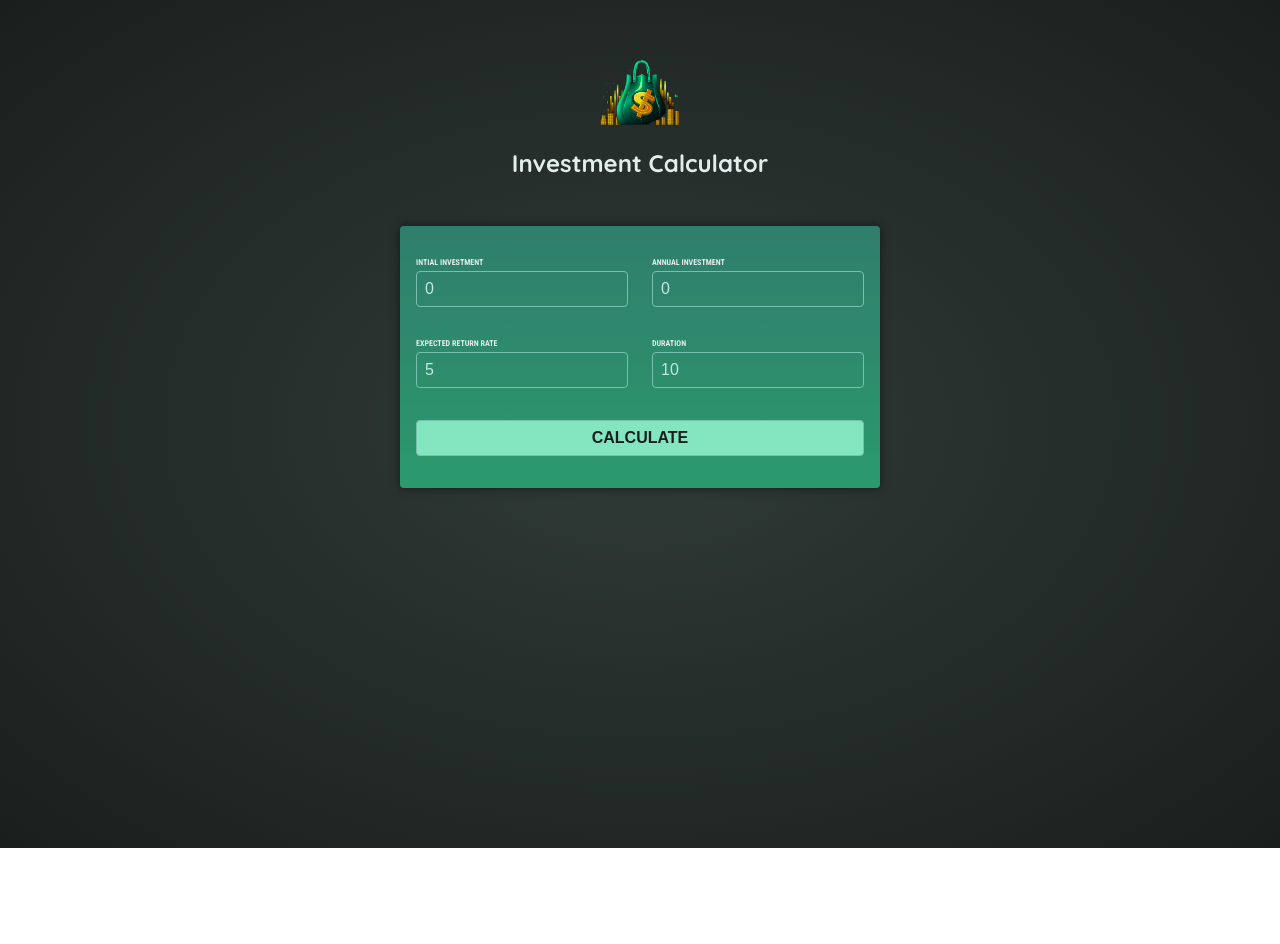
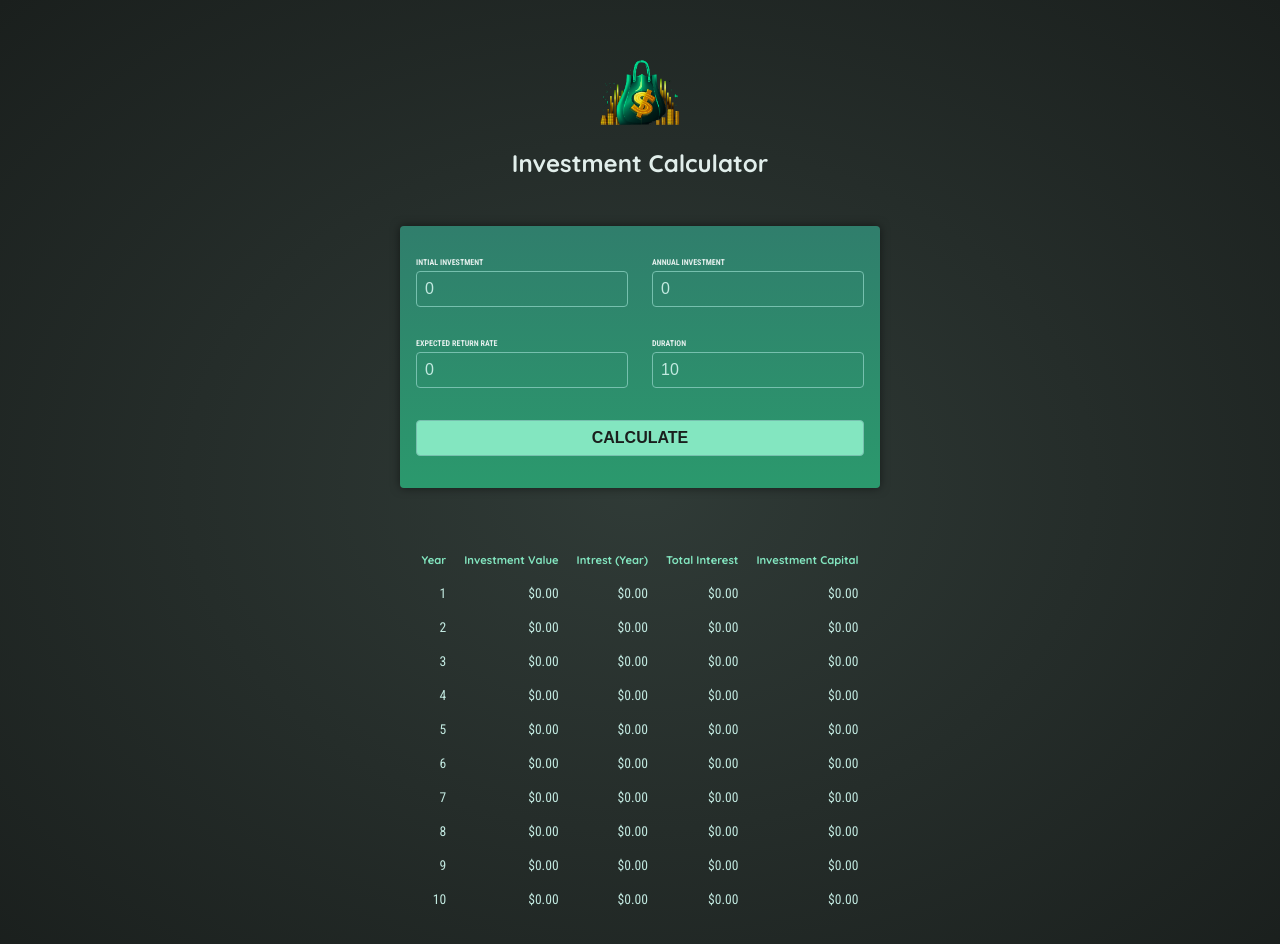
Before and after one commit to HamidrezaBahmani/AngularInvestmentAngularLearning, an Angular app: page / in a window 1280 px wide. Both pictures are taken after a click on the button "CALCULATE". Shown: the top 944 px of the page. Before the commit the page ends 848 px from the top, so only its background shows below. Built offline with nearby package versions, Linux system fonts and the light colour scheme.

Commit message:
Using Service and Signals For project

```diff
--- a/src/app/app.component.html
+++ b/src/app/app.component.html
@@ -1,2 +1,3 @@
 <app-header />
 <app-user-input />
+<app-investment-results />
--- a/src/app/app.component.ts
+++ b/src/app/app.component.ts
@@ -1,41 +1,13 @@
-import { Component } from '@angular/core';
+import { Component, signal } from '@angular/core';
 import { HeaderComponent } from './header/header.component';
 import { UserInputComponent } from './user-input/user-input.component';
+
+import { InvestmentResultsComponent } from './investment-results/investment-results.component';
 
 @Component({
   selector: 'app-root',
   standalone: true,
-  imports: [HeaderComponent, UserInputComponent],
+  imports: [HeaderComponent, UserInputComponent, InvestmentResultsComponent],
   templateUrl: './app.component.html',
 })
-export class AppComponent {
-  calculateInvestmentResults(data: {
-    initialInvestment: number;
-    duration: number;
-    expectedReturn: number;
-    annualInvestment: number;
-  }) {
-    const { initialInvestment, duration, expectedReturn, annualInvestment } =
-      data;
-    const annualData = [];
-    let investmentValue = initialInvestment;
-
-    for (let i = 0; i < duration; i++) {
-      const year = i + 1;
-      const interestEarnedInYear = investmentValue * (expectedReturn / 100);
-      investmentValue += interestEarnedInYear + annualInvestment;
-      const totalInterest =
-        investmentValue - annualInvestment * year - initialInvestment;
-      annualData.push({
-        year: year,
-        interest: interestEarnedInYear,
-        valueEndOfYear: investmentValue,
-        annualInvestment: annualInvestment,
-        totalInterest: totalInterest,
-        totalAmountInvested: initialInvestment + annualInvestment * year,
-      });
-    }
-
-    return annualData;
-  }
-}
+export class AppComponent {}
--- a/src/app/header/header.component.html
+++ b/src/app/header/header.component.html
@@ -1,4 +1,4 @@
 <header>
-  <img src="investment-calculator-logo.png" alt="A moeny bag" />
+  <img src="investment-calculator-logo.png" alt="A money bag" />
   <h1>Investment Calculator</h1>
 </header>
--- /dev/null
+++ b/src/app/investment-input.model.ts
@@ -0,0 +1,6 @@
+export interface InvestmentInput {
+  initialInvestment: number;
+  duration: number;
+  expectedReturn: number;
+  annualInvestment: number;
+}
--- /dev/null
+++ b/src/app/investment-results/investment-results.component.css
@@ -0,0 +1,19 @@
+table {
+  max-width: 50rem;
+  margin: 2rem auto;
+  padding: 1rem;
+  table-layout: fixed;
+  border-spacing: 1rem;
+  text-align: right;
+}
+
+table thead {
+  font-size: 0.7rem;
+  color: #83e6c0;
+}
+
+table tbody {
+  font-family: "Roboto Condensed", sans-serif;
+  font-size: 0.85rem;
+  color: #c2e9e0;
+}
--- /dev/null
+++ b/src/app/investment-results/investment-results.component.html
@@ -0,0 +1,28 @@
+@if(!results()){
+<p class="center">Please enter some values and press "Calculate".</p>
+}@else {
+
+<table>
+  <thead>
+    <tr>
+      <th>Year</th>
+      <th>Investment Value</th>
+      <th>Intrest (Year)</th>
+      <th>Total Interest</th>
+      <th>Investment Capital</th>
+    </tr>
+  </thead>
+  <tbody>
+    @for(result of results(); track result.year){
+    <tr>
+      <td>{{ result.year }}</td>
+      <td>{{ result.valueEndOfYear | currency }}</td>
+      <td>{{ result.interest | currency }}</td>
+      <td>{{ result.totalInterest | currency }}</td>
+      <td>{{ result.totalAmountInvested | currency }}</td>
+    </tr>
+    }
+  </tbody>
+</table>
+
+}
--- /dev/null
+++ b/src/app/investment-results/investment-results.component.ts
@@ -0,0 +1,16 @@
+import { CurrencyPipe } from '@angular/common';
+import { Component, inject, computed } from '@angular/core';
+import { InvestmentService } from '../investment.service';
+
+@Component({
+  selector: 'app-investment-results',
+  standalone: true,
+  imports: [CurrencyPipe],
+  templateUrl: './investment-results.component.html',
+  styleUrl: './investment-results.component.css',
+})
+export class InvestmentResultsComponent {
+  private investmentService = inject(InvestmentService);
+
+  results = computed(() => this.investmentService.resultData());
+}
--- /dev/null
+++ b/src/app/investment.service.ts
@@ -0,0 +1,41 @@
+import { Injectable, signal } from '@angular/core';
+import type { InvestmentInput } from './investment-input.model';
+
+@Injectable({ providedIn: 'root' })
+export class InvestmentService {
+  resultData = signal<
+    | {
+        year: number;
+        interest: number;
+        valueEndOfYear: number;
+        annualInvestment: number;
+        totalInterest: number;
+        totalAmountInvested: number;
+      }[]
+    | undefined
+  >(undefined);
+  CalculateInvestmentResults(data: InvestmentInput) {
+    const { initialInvestment, duration, expectedReturn, annualInvestment } =
+      data;
+    const annualData = [];
+    let investmentValue = initialInvestment;
+
+    for (let i = 0; i < duration; i++) {
+      const year = i + 1;
+      const interestEarnedInYear = investmentValue * (expectedReturn / 100);
+      investmentValue += interestEarnedInYear + annualInvestment;
+      const totalInterest =
+        investmentValue - annualInvestment * year - initialInvestment;
+      annualData.push({
+        year: year,
+        interest: interestEarnedInYear,
+        valueEndOfYear: investmentValue,
+        annualInvestment: annualInvestment,
+        totalInterest: totalInterest,
+        totalAmountInvested: initialInvestment + annualInvestment * year,
+      });
+    }
+
+    this.resultData.set(annualData);
+  }
+}
--- a/src/app/user-input/user-input.component.ts
+++ b/src/app/user-input/user-input.component.ts
@@ -1,6 +1,7 @@
-import { Component } from '@angular/core';
+import { Component, signal } from '@angular/core';
 import { FormsModule } from '@angular/forms';
 
+import { InvestmentService } from '../investment.service';
 @Component({
   selector: 'app-user-input',
   standalone: true,
@@ -9,16 +10,22 @@ import { FormsModule } from '@angular/forms';
   styleUrl: './user-input.component.css',
 })
 export class UserInputComponent {
-  enteredInitialInvestment = '0';
-  enteredAnnualInvestment = '0';
-  enteredExpectedReturn = '5';
-  enteredDuration = '10';
+  enteredInitialInvestment = signal('0');
+  enteredAnnualInvestment = signal('0');
+  enteredExpectedReturn = signal('2');
+  enteredDuration = signal('10');
+  constructor(private investmentService: InvestmentService) {}
+  onSubmit() {
+    this.investmentService.CalculateInvestmentResults({
+      initialInvestment: +this.enteredInitialInvestment(),
+      duration: +this.enteredDuration(),
+      expectedReturn: +this.enteredExpectedReturn(),
+      annualInvestment: +this.enteredAnnualInvestment(),
+    });
 
-  onSubmit() {
-    console.log('sub');
-    console.log(this.enteredInitialInvestment);
-    console.log(this.enteredAnnualInvestment);
-    console.log(this.enteredExpectedReturn);
-    console.log(this.enteredDuration);
+    this.enteredAnnualInvestment.set('0');
+    this.enteredAnnualInvestment.set('0');
+    this.enteredExpectedReturn.set('0');
+    this.enteredDuration.set('10');
   }
 }
```
Also changed, not shown: src/investment-results.ts (+21 -21 lines).
